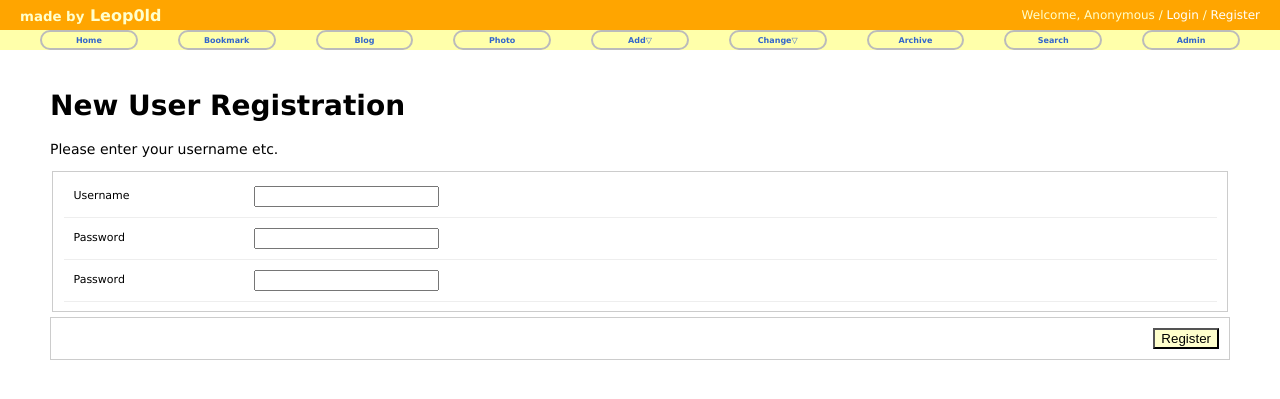
After one commit to L3opold7/L3opold7, a Django app: template templates/registration/register.html in a window 1280 px wide. The commit adds this page. Shown: the top 399 px of the page. Run offline with Django 3.2, Linux system fonts and the light colour scheme; the template is opened without the code that fills it, so the values that code supplies are empty, except form fields; tables that the repository leaves empty hold one stand-in row (values such as "Sample post"); form fields are guessed from the names that the template uses.

Commit message:
Add User Authentication

```diff
--- a/Leopold/urls.py
+++ b/Leopold/urls.py
@@ -20,10 +20,16 @@ from django.conf.urls.static import static
 from django.conf import settings
 
 from Leopold.views import HomeView
+from Leopold.views import UserCreateView, UserCreateDoneTV
 
 urlpatterns = [
     # Admin 페이지
     url(r'^admin/', include(admin.site.urls)),
+
+    # User Authentication
+    url(r'^accounts/', include('django.contrib.auth.urls')),
+    url(r'^accounts/register/$', UserCreateView.as_view(), name='register'),
+    url(r'^accounts/register/done/$', UserCreateDoneTV.as_view(), name='register_done'),
 
     # index 페이지
     url(r'^$', HomeView.as_view(), name='home'),
--- /dev/null
+++ b/static/css/forms.css
@@ -0,0 +1,41 @@
+/* Form Error */
+
+.errornote {
+    display: block;
+    margin: 5px 0;
+    border: 1px solid #c30;
+    background: #fcf;
+    padding: 5px 25px;
+    color: #c30;
+    font-size: 12px;
+    font-weight: bold;
+}
+
+/* Authentication Forms */
+
+fieldset {
+    border: 1px solid #ccc;
+}
+
+.aligned label {
+    float: left;
+    width: 170px;
+    padding: 3px 10px 0 0;
+}
+
+.form-row {
+    padding: 10px;
+    font-size: 11px;
+    border-bottom: 1px solid #eee;
+}
+
+.submit-row {
+    margin: 5px 0;
+    border: 1px solid #ccc;
+    text-align: right;
+}
+
+.submit-row input {
+    margin: 10px;
+    background: #ffc;
+}
--- a/templates/base.html
+++ b/templates/base.html
@@ -13,11 +13,18 @@
 <body>
 
 <div id="header">
-    <h2 class="maintitle">Easy&amp;Fast Django Web Programming</h2>
-    <h4 class="welcome">Welcome, <a href="#">{{ user }}</a> /
-                <a href="#">Change Password</a> /
-                <a href="#">Logout</a>
-    </h4>
+    <h2 class="maintitle"><small>made by</small> Leop0ld</h2>
+    {% if user.is_active %}
+        <h4 class="welcome">Welcome, <strong>{% firstof user.get_short_name user.get_username %}</strong> /
+                    <a href="{% url 'password_change' %}">Change Password</a> /
+                    <a href="{% url 'logout' %}">Logout</a>
+        </h4>
+    {% else %}
+        <h4 class="welcome">Welcome, Anonymous /
+            <a href="{% url 'login' %}">Login</a> /
+            <a href="{% url 'register' %}">Register</a>
+        </h4>
+    {% endif %}
 </div>
 
 <div id="menu">
--- /dev/null
+++ b/templates/registration/register.html
@@ -0,0 +1,46 @@
+{% extends 'base.html' %}
+
+{% block title %}register.html{% endblock %}
+
+{% load staticfiles %}
+{% block extrastyle %}{% static 'css/forms.css' %}{% endblock %}
+
+{% block content %}
+    <div id="content">
+
+        <h1>New User Registration</h1>
+
+        <form action="." method="POST"> {% csrf_token %}
+            {% if forms.errors %}
+                <p class="errornote">Wrong! Please correct the error(s) below.</p>
+            {% endif %}
+
+            <p>Please enter your username etc.</p>
+
+            <fieldset class="aligned">
+
+                <div class="form-row">
+                    {{ form.username.label_tag }} {{ form.username }}
+                </div>
+
+                <div class="form-row">
+                    {{ form.password1.label_tag }} {{ form.password1 }}
+                </div>
+
+                <div class="form-row">
+                    {{ form.password2.label_tag }} {{ form.password2 }}
+                </div>
+
+            </fieldset>
+
+            <div class="submit-row">
+                <input type="submit" value="Register" />
+            </div>
+
+            <script type="text/javascript">
+                document.getElementById('id_username').focus();
+            </script>
+        </form>
+
+    </div>
+{% endblock %}
```
Also changed, not shown: Leopold/settings.py (+6 -3 lines), Leopold/views.py (+13 -0 lines), templates/registration/logged_out.html (added, +15 -0 lines), templates/registration/login.html (added, +40 -0 lines), templates/registration/password_change_done.html (added, +13 -0 lines), templates/registration/password_change_form.html (added, +45 -0 lines), templates/registration/register_done.html (added, +14 -0 lines).
